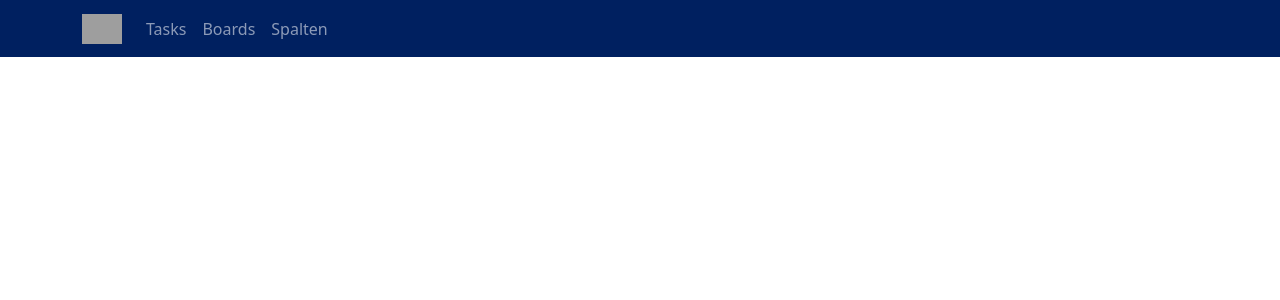
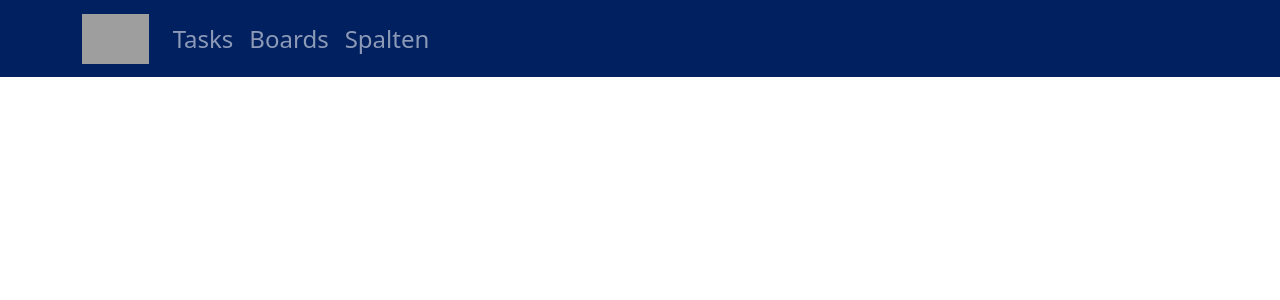
Before and after one commit to CTreitges/WebDev-WiSe-23-24, a PHP site: page /Startseite.html in a window 1280 px wide. Shown: the top 300 px of the page. Run offline with PHP 8.4, Linux system fonts and the light colour scheme; grey boxes are pictures that could not be loaded.

Commit message:
Navbar V2

```diff
--- a/Startseite.html
+++ b/Startseite.html
@@ -7,10 +7,13 @@
     <link href="Style.css" rel="stylesheet">
 </head>
 <body>
+
+<!-- Navbar, Verlinkung fehlt noch. Ersetzen von #-->
+
 <nav class="navbar navbar-expand-lg navbar-dark">
     <div class="container">
         <a class="navbar-brand" href="#">
-            <img src="Logo.svg" alt="Logo" height="30" class="d-inline-block align-text-top">
+            <img src="resources/Logo.svg" alt="Logo" height="50" class="d-inline-block align-text-top">
         </a>
 
         <button class="navbar-toggler" type="button" data-bs-toggle="collapse" data-bs-target="#navbarNav" aria-controls="navbarNav" aria-expanded="false" aria-label="Toggle navigation">
@@ -33,6 +36,8 @@
     </div>
 </nav>
 
+<!-- Navbar Ende -->
+
 
 <script src="https://unpkg.com/bootstrap@5.3.2/dist/js/bootstrap.bundle.min.js"></script>
 </body>
--- a/Style.css
+++ b/Style.css
@@ -1,3 +1,7 @@
 .navbar {
     background-color: #002060;
 }
+
+.nav-item {
+    font-size: 1.5em;
+}
```
